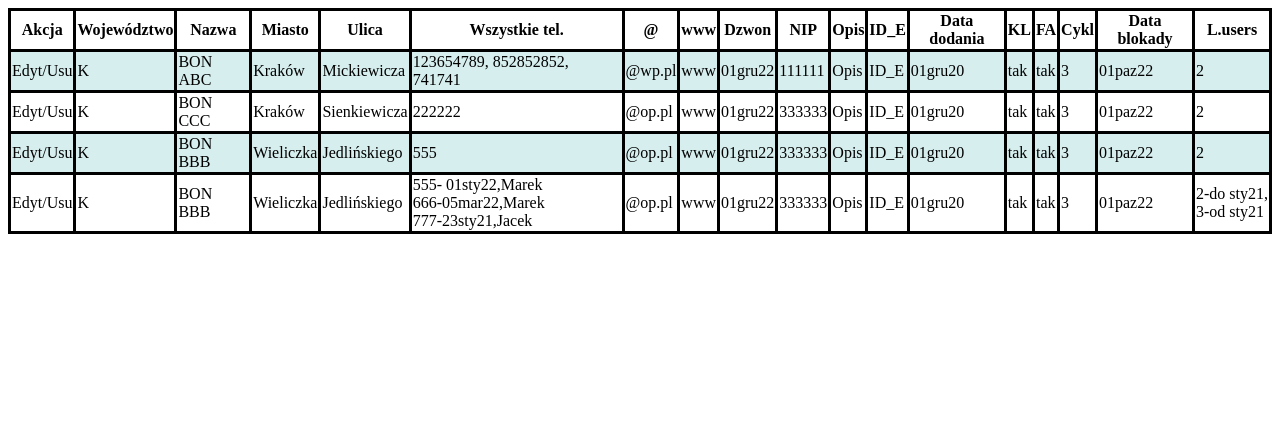
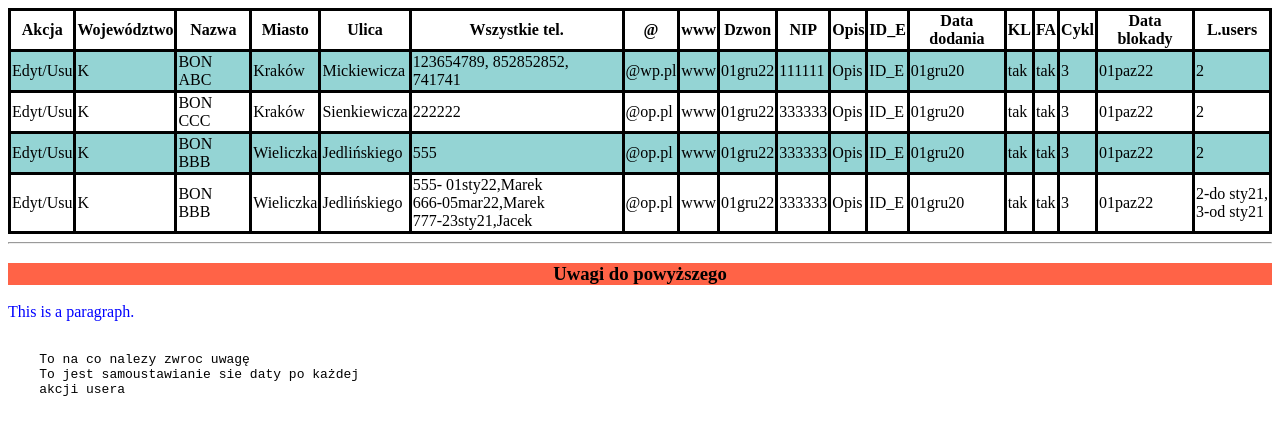
Before and after one commit to jerremyf/bbn, a plain HTML site: page index.html in a window 1280 px wide. Drawn offline with Linux system fonts and the light colour scheme.

Commit message:
zabawy z tekstem

```diff
--- a/index.html
+++ b/index.html
@@ -13,11 +13,14 @@
     border-collapse: collapse;
   }
   tr:nth-child(even) {
-  background-color: #D6EEEE;
+  background-color: #94d4d4;
 }
   </style>
+  <!--Tu mona ustawic kolor tła
+<body style="background-color:powderblue;"></body>
+  -->
+<body>
 
-<body>
   <table><!--definiowanie  tabeli-->
 
     <tr><!--tr- wiersz, th- naglowki-->
@@ -125,6 +128,17 @@
   <td>2-do sty21,<br>3-od sty21 </td>
 </tr>
   </table>
+  <hr>
+
+  <h3 style="background-color:tomato; text-align:center">Uwagi do powyższego</h3>
+  <p style="color:blue;">This is a paragraph.</p>
+  <pre>
+
+    To na co nalezy zwroc uwagę
+    To jest samoustawianie sie daty po każdej
+    akcji usera
+  </pre>
+
   <!--
   <center>
   <h1>H1</h1>
```
